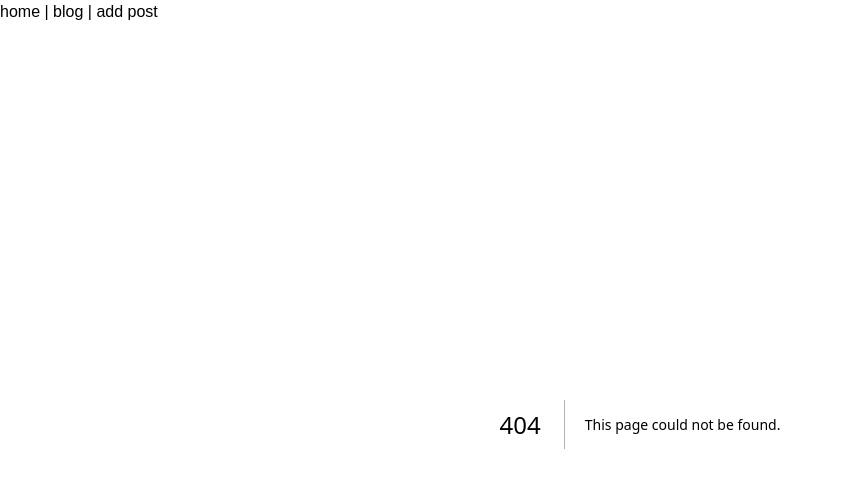
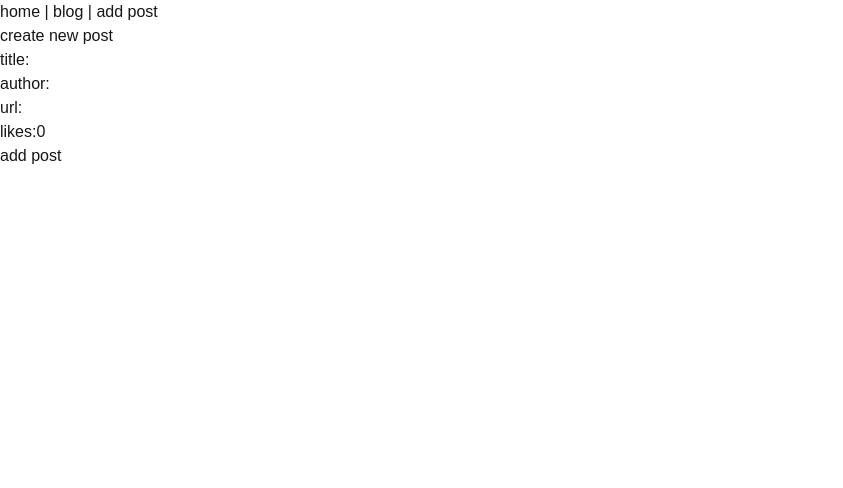
Before and after one commit to johnclamy/blog-app, a Next.js app: page /posts/new in a window 1280 px wide. Before the commit this address had no page. Shown: the top 488 px of the page, without its empty margins (0-843 px from the left). Built offline with nearby package versions, Linux system fonts and the light colour scheme.

Commit message:
add a form to create a post in the PostFormPage component

```diff
--- /dev/null
+++ b/app/posts/new/page.tsx
@@ -0,0 +1,31 @@
+import createPost from "@/app/actions/post"
+
+
+export default function PostFormPage() {
+    return (
+        <main>
+            <header>
+                <h1>create new post</h1>
+            </header>
+            <form action='{createPost}'>
+                <div>
+                    <label htmlFor="title">title:</label>
+                    <input type="text" name="title" id="title" required />
+                </div>
+                <div>
+                    <label htmlFor="author">author:</label>
+                    <input type="text" name="author" id="author" required />
+                </div>
+                <div>
+                    <label htmlFor="url">url:</label>
+                    <input type="url" name="url" id="url" required />
+                </div>
+                <div>
+                    <label htmlFor="likes">likes:</label>
+                    <input type="number" name="likes" id="likes" defaultValue={0} />
+                </div>
+                <button type="submit">add post</button>
+            </form>
+        </main>
+    )
+}
```
